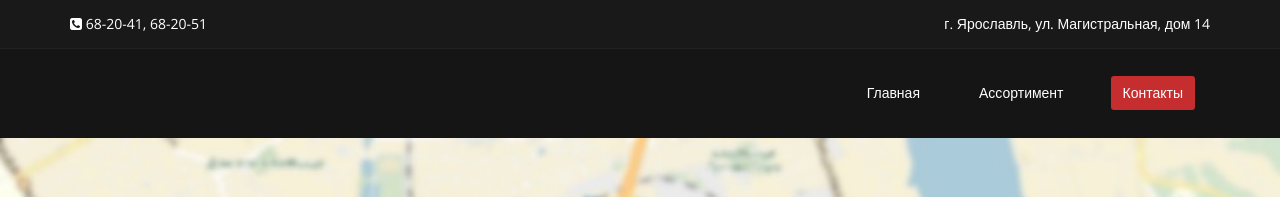
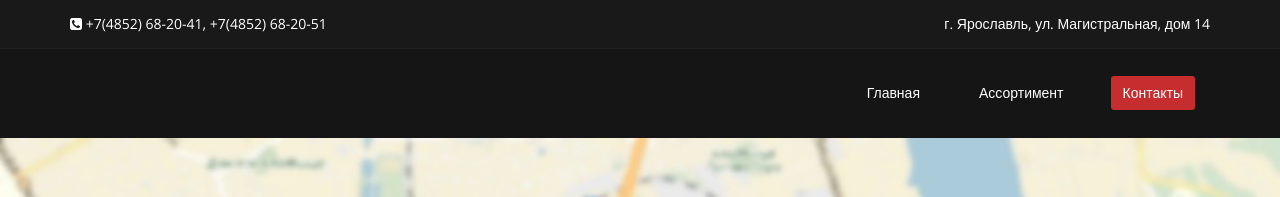
Before and after one commit to seven-4-seven/seven-4-seven.github.io, a Jekyll site: the page contact-us.html, which Jekyll copies as it is, in a window 1280 px wide. Shown: the top 197 px of the page. Built offline with Jekyll 4.4.1, drawn with Linux system fonts in a browser that asks for light colours.

Commit message:
Update contact-us.html

```diff
--- a/contact-us.html
+++ b/contact-us.html
@@ -67,7 +67,7 @@
             <div class="row">
                 <div class="col-sm-6 col-xs-4">
                     <div class="top-number">
-                      <p><i class="fa fa-phone-square"></i>  68-20-41, 68-20-51</p>
+                      <p><i class="fa fa-phone-square"></i> +7(4852) 68-20-41, +7(4852) 68-20-51</p>
                     </div>
                 </div>
                 <div class="col-sm-6 col-xs-4">
```
